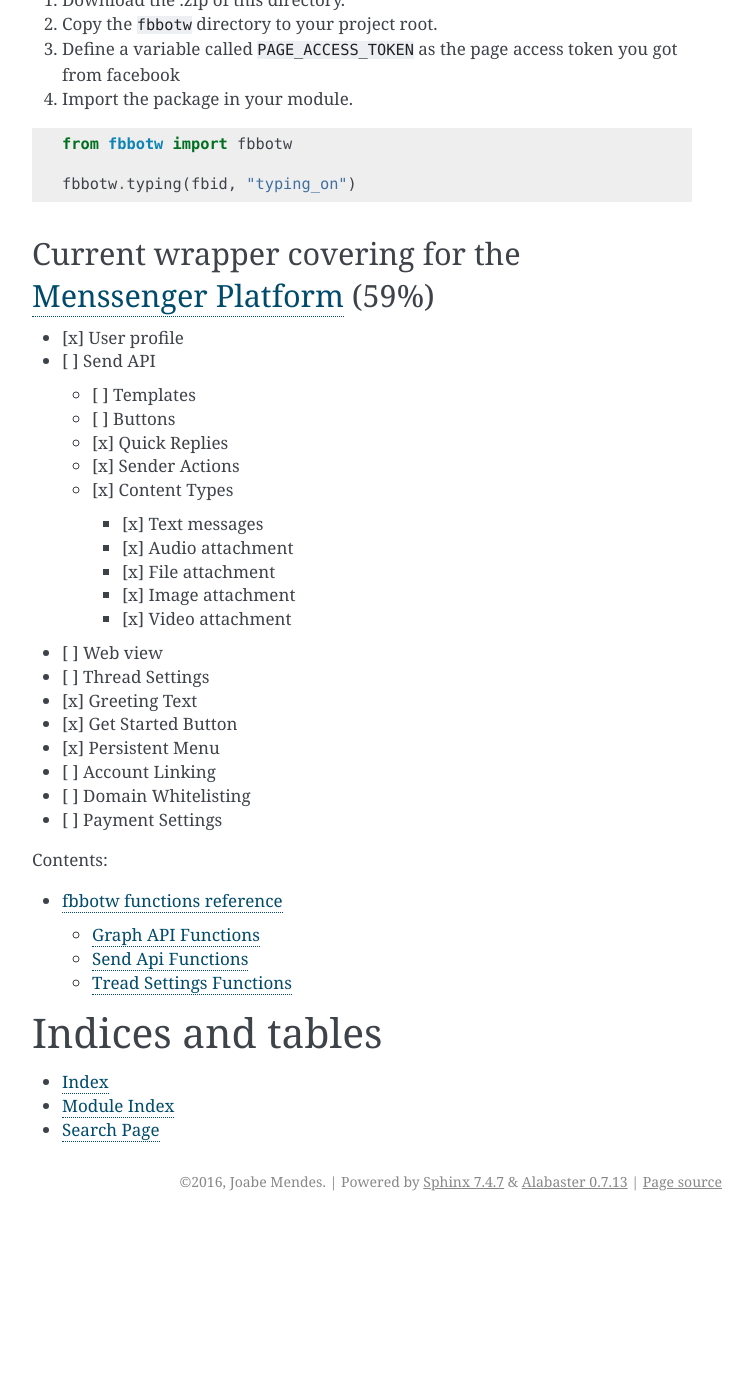
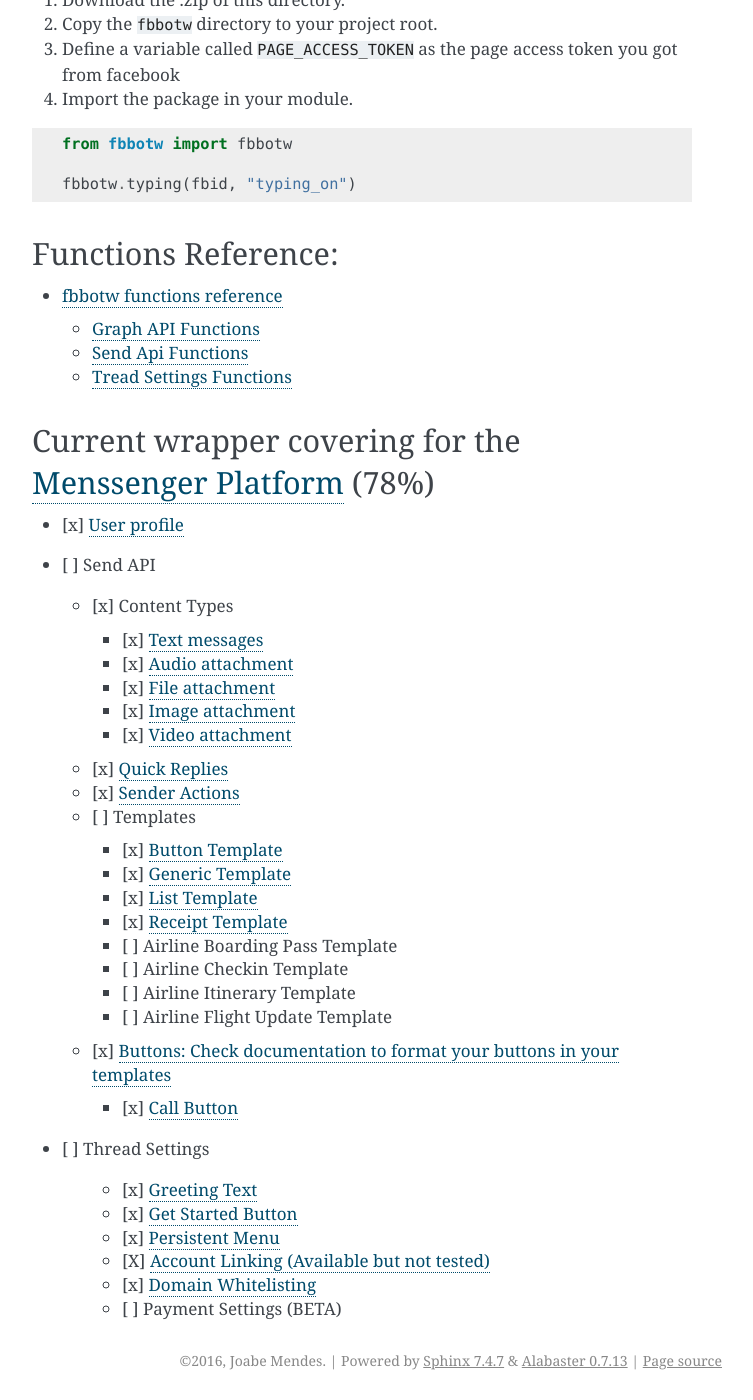
Before and after one commit to JoabMendes/fbbotw, a Sphinx documentation site: the page built from docs/source/index.rst, in a window 1280 px wide and 1400 px high, scrolled down 1525 px. Shown: the whole window, without its empty margins (388-1141 px from the left). Built offline with Sphinx 7.4.7, drawn with Linux system fonts in a browser that asks for light colours; before the commit the page ends 2746 px from its top, so only the background shows below that; some of the changed text lies outside the part shown.

Commit message:
Covered send api buttons and wrote docs: Closes #6, Closes #13

```diff
--- a/docs/source/functions.rst
+++ b/docs/source/functions.rst
@@ -35,6 +35,11 @@ Templates
 .. automodule:: fbbotw
     :members: post_button_template, post_generic_template, post_list_template, post_receipt_template
 
+Buttons
+*******
+
+.. automodule:: fbbotw
+    :members: post_call_button
 
 Tread Settings Functions
 ------------------------
--- a/docs/source/index.rst
+++ b/docs/source/index.rst
@@ -89,50 +89,57 @@ If you want to use this package without Django
 
     fbbotw.typing(fbid, "typing_on")
 
-Current wrapper covering for the `Menssenger Platform`_ (59%)
--------------------------------------------------------------
 
--  [x] User profile
--  [ ] Send API
-
-   -  [ ] Templates
-   -  [ ] Buttons
-   -  [x] Quick Replies
-   -  [x] Sender Actions
-   -  [x] Content Types
-
-      -  [x] Text messages
-      -  [x] Audio attachment
-      -  [x] File attachment
-      -  [x] Image attachment
-      -  [x] Video attachment
-
--  [ ] Web view
--  [ ] Thread Settings
--  [x] Greeting Text
--  [x] Get Started Button
--  [x] Persistent Menu
--  [ ] Account Linking
--  [ ] Domain Whitelisting
--  [ ] Payment Settings
-
-Contents:
+Functions Reference:
+-------------------
 
 .. toctree::
    :maxdepth: 2
 
    functions
 
+Current wrapper covering for the `Menssenger Platform`_ (78%)
+-------------------------------------------------------------
 
-Indices and tables
-==================
+-  [x] `User profile <https://developers.facebook.com/docs/messenger-platform/user-profile>`_
+-  [ ] Send API
 
-* :ref:`genindex`
-* :ref:`modindex`
-* :ref:`search`
+   -  [x] Content Types
+
+      -  [x] `Text messages <https://developers.facebook.com/docs/messenger-platform/send-api-reference/text-message>`_
+      -  [x] `Audio attachment <https://developers.facebook.com/docs/messenger-platform/send-api-reference/audio-attachment>`_
+      -  [x] `File attachment <https://developers.facebook.com/docs/messenger-platform/send-api-reference/file-attachment>`_
+      -  [x] `Image attachment <https://developers.facebook.com/docs/messenger-platform/send-api-reference/image-attachment>`_
+      -  [x] `Video attachment <https://developers.facebook.com/docs/messenger-platform/send-api-reference/video-attachment>`_
+
+   -  [x] `Quick Replies <https://developers.facebook.com/docs/messenger-platform/send-api-reference/quick-replies>`_
+   -  [x] `Sender Actions <https://developers.facebook.com/docs/messenger-platform/send-api-reference/sender-actions>`_
+   -  [ ] Templates
+
+      -  [x] `Button Template <https://developers.facebook.com/docs/messenger-platform/send-api-reference/button-template>`_
+      -  [x] `Generic Template <https://developers.facebook.com/docs/messenger-platform/send-api-reference/generic-template>`_
+      -  [x] `List Template <https://developers.facebook.com/docs/messenger-platform/send-api-reference/list-template>`_
+      -  [x] `Receipt Template <https://developers.facebook.com/docs/messenger-platform/send-api-reference/receipt-template>`_
+      -  [ ] Airline Boarding Pass Template
+      -  [ ] Airline Checkin Template
+      -  [ ] Airline Itinerary Template
+      -  [ ] Airline Flight Update Template
+
+   -  [x] `Buttons: Check documentation to format your buttons in your templates <https://developers.facebook.com/docs/messenger-platform/send-api-reference/share-button>`_
+
+      -  [x] `Call Button <https://developers.facebook.com/docs/messenger-platform/send-api-reference/call-button>`_
+
+-  [ ] Thread Settings
+
+    -  [x] `Greeting Text <https://developers.facebook.com/docs/messenger-platform/thread-settings/greeting-text>`_
+    -  [x] `Get Started Button <https://developers.facebook.com/docs/messenger-platform/thread-settings/get-started-button>`_
+    -  [x] `Persistent Menu <https://developers.facebook.com/docs/messenger-platform/thread-settings/persistent-menu>`_
+    -  [X] `Account Linking (Available but not tested) <https://developers.facebook.com/docs/messenger-platform/thread-settings/account-linking>`_
+    -  [x] `Domain Whitelisting <https://developers.facebook.com/docs/messenger-platform/thread-settings/domain-whitelisting>`_
+    -  [ ] Payment Settings (BETA)
+
 
 .. _Facebook Messenger: https://developers.facebook.com/products/messenger/
-.. _Menssenger Platform: https://developers.facebook.com/docs/messenger-platform/product-overview
 
 .. |MIT licensed| image:: https://img.shields.io/badge/license-MIT-blue.svg
    :target: https://raw.githubusercontent.com/hyperium/hyper/master/LICENSE
--- a/setup.py
+++ b/setup.py
@@ -22,7 +22,7 @@ setup(
     # Versions should comply with PEP440.  For a discussion on single-sourcing
     # the version across setup.py and the project code, see
     # https://packaging.python.org/en/latest/single_source_version.html
-    version='1.6.0rc1',
+    version='1.0',
 
     description='Python/Django Wrapper for Facebook Messenger Bot Platform.',
     long_description=long_description,
@@ -43,7 +43,7 @@ setup(
         #   3 - Alpha
         #   4 - Beta
         #   5 - Production/Stable
-        'Development Status :: 4 - Beta',
+        'Development Status :: 5 - Production/Stable',
 
         # Indicate who your project is intended for
         'Intended Audience :: Developers',
```
Also changed, not shown: other parts of docs/source/index.rst (+5 -3 lines), README.md (+6 -9 lines), README.rst (+43 -22 lines), 15 other files.
